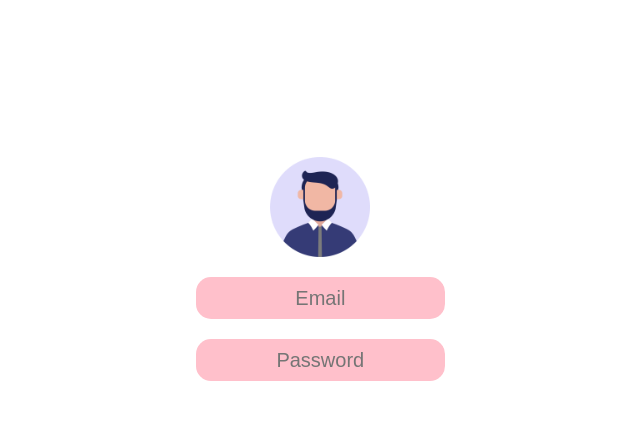
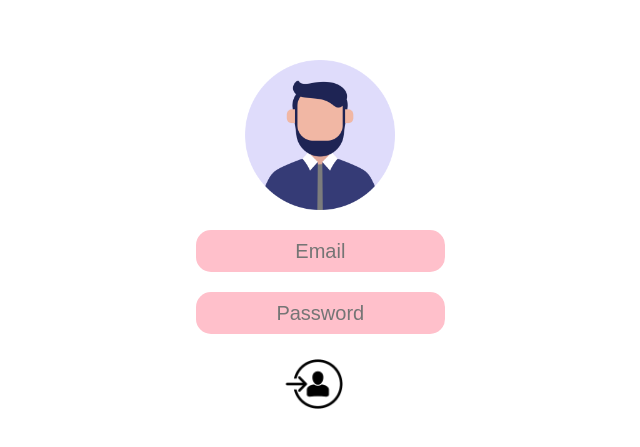
Before and after one commit to sreeni001/StaticProjectorWebApp, a React (Create React App) app: page / in a window 1280 px wide. Shown: the part 131-578 px from the top of the page, without its empty margins (320-960 px from the left). Built offline with nearby package versions, Linux system fonts and the light colour scheme.

Commit message:
Assets of LoginButton-Modified MainPage.js,SideBar js files- Created

```diff
--- a/src/components/Login.js
+++ b/src/components/Login.js
@@ -1,9 +1,10 @@
 import {React,useState} from 'react';
 import './cssfiles/login.css'
+import LoginButton from './assets/LoginButton.png'
 import logo from './assets/login.png';
 function Login(){
         //const [userName,getUsername] = useState('');
-
+        const printVal=()=> console.log("Hi");
         return(
             <>
                 <div className='Container'>
@@ -14,6 +15,7 @@ function Login(){
                     <br/>
 
                     <input type='password' name='pass' className='pass' placeholder='Password'/>
+                    <img src={LoginButton} onClick={printVal} className='LoginButton'/>
                 </div>
                 </div>
             </>
--- a/src/components/cssfiles/login.css
+++ b/src/components/cssfiles/login.css
@@ -1,13 +1,14 @@
 .login-logo{
-    height:100px;
-    width:100px;
+    height:150px;
+    width:150px;
     display: flex;
     justify-content: center;
     align-items:center;
     margin-bottom:20px;
+    position:relative;
 }
 .Container{
-    height: 100vh;
+    height: 95vh;
     flex-direction: column;
       margin: 0;
       padding:0;
@@ -20,6 +21,7 @@
 input{
     text-align:center;
     display: flex;
+    color:Black;
     justify-content: center;
     align-items:center;
     height:40px;
@@ -33,3 +35,8 @@ input{
     outline:none;
     border:none;
 }
+.LoginButton{
+    height:100px;
+    position: relative;
+    left:32%;
+}
```
Also changed, not shown: src/components/MainPage.js (added, +10 -0 lines), src/components/SideBarCredentials.js (added, +11 -0 lines), src/components/assets/LoginButton.png (added).
